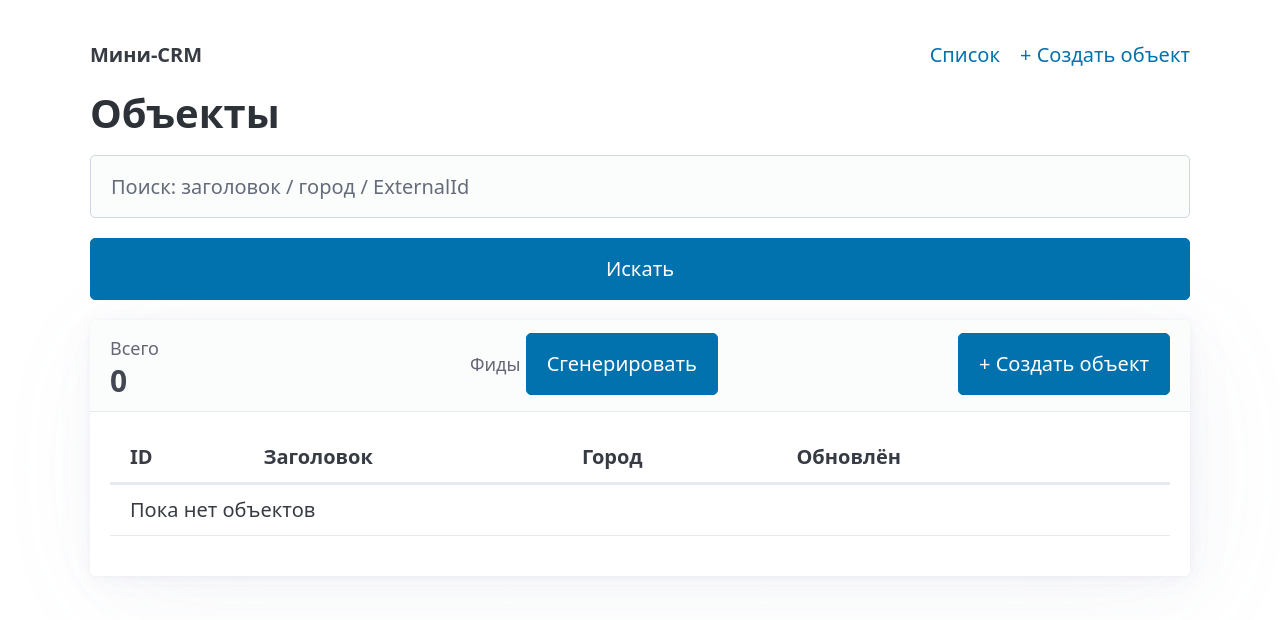
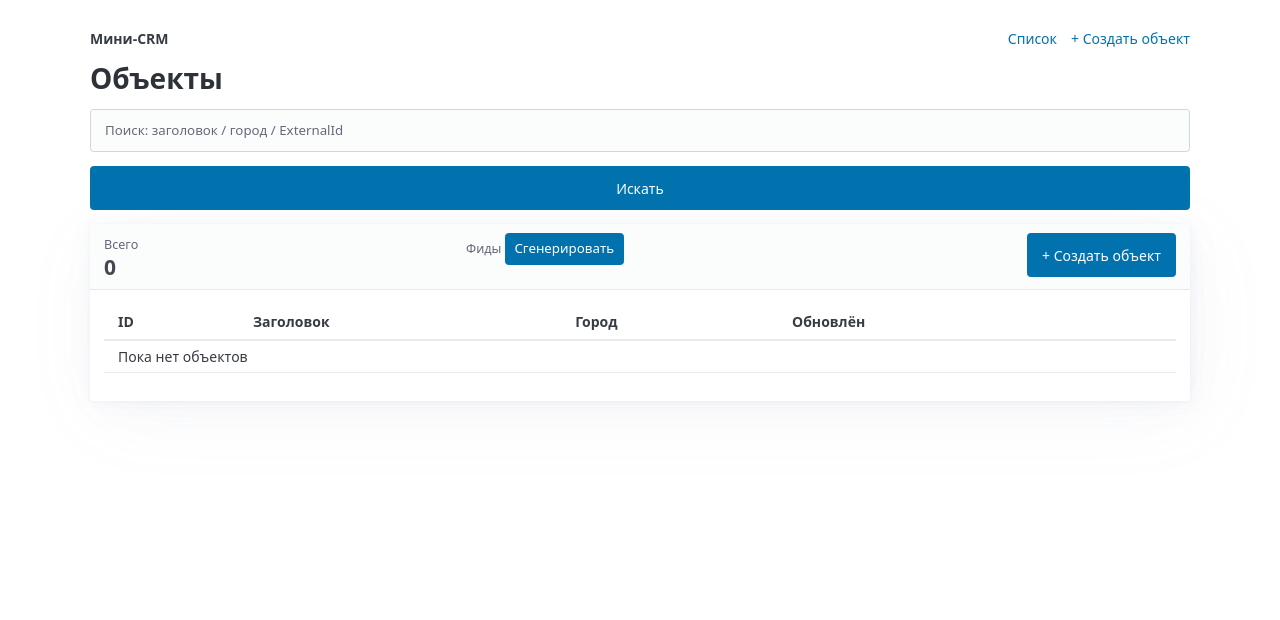
Before and after one commit to isty-maker/mini-crm-realty, a Django app: page /panel/ in a window 1280 px wide. Shown: the top 620 px of the page. Run offline with Django 5.2, Linux system fonts and the light colour scheme; data that the repository does not hold is empty; some libraries are stand-ins or nearby versions.

Commit message:
ui: compact font and controls

```diff
--- a/core/templates/base.html
+++ b/core/templates/base.html
@@ -6,6 +6,7 @@
   <title>{% block title %}Мини-CRM{% endblock %}</title>
   <link rel="stylesheet" href="https://unpkg.com/@picocss/pico@2.0.6/css/pico.min.css">
   <style>
+    html { font-size: 14px; }
     main.container { max-width: 1100px; }
     .grid-2 { display: grid; grid-template-columns: 1fr 1fr; gap: 1rem; }
     .grid-3 { display: grid; grid-template-columns: repeat(3, 1fr); gap: 1rem; }
@@ -13,6 +14,26 @@
     .photos { display: grid; grid-template-columns: repeat(5, 1fr); gap: .5rem; }
     .photos img { width: 100%; height: 120px; object-fit: cover; border-radius: 6px; }
     .tag { padding: .15rem .5rem; border-radius: .5rem; background: #eef; font-size: .8rem; }
+    button,
+    .button,
+    input[type="button"],
+    input[type="submit"],
+    input[type="reset"] {
+      padding: 0.35rem 0.6rem;
+      font-size: 0.95em;
+    }
+    input,
+    select,
+    textarea {
+      padding: 0.35rem 0.6rem;
+      font-size: 0.95em;
+      min-height: 34px;
+    }
+    table tbody td,
+    table tbody th {
+      padding-top: 0.35rem;
+      padding-bottom: 0.35rem;
+    }
   </style>
   {% block extra_head %}{% endblock %}
 </head>
```
